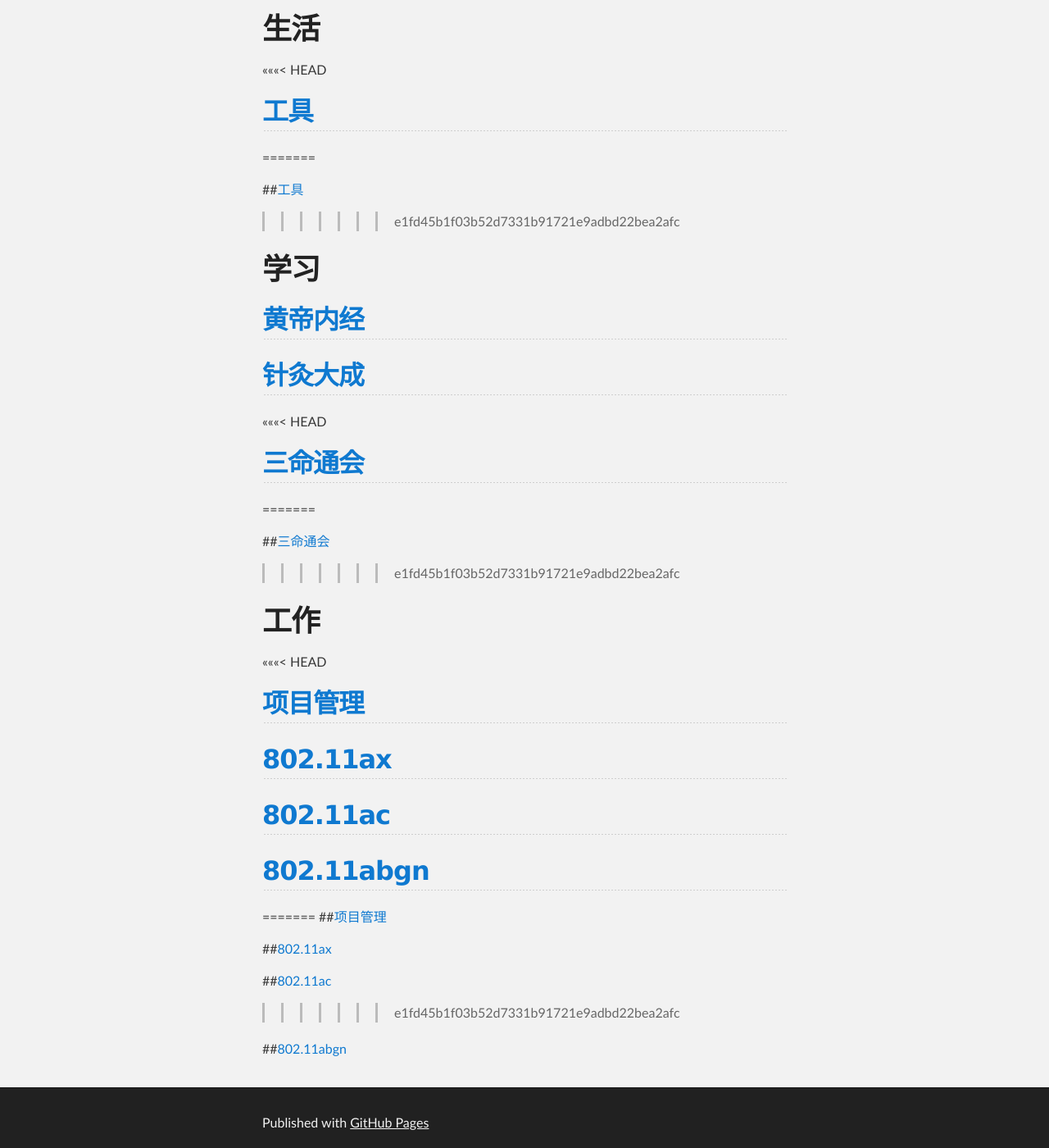
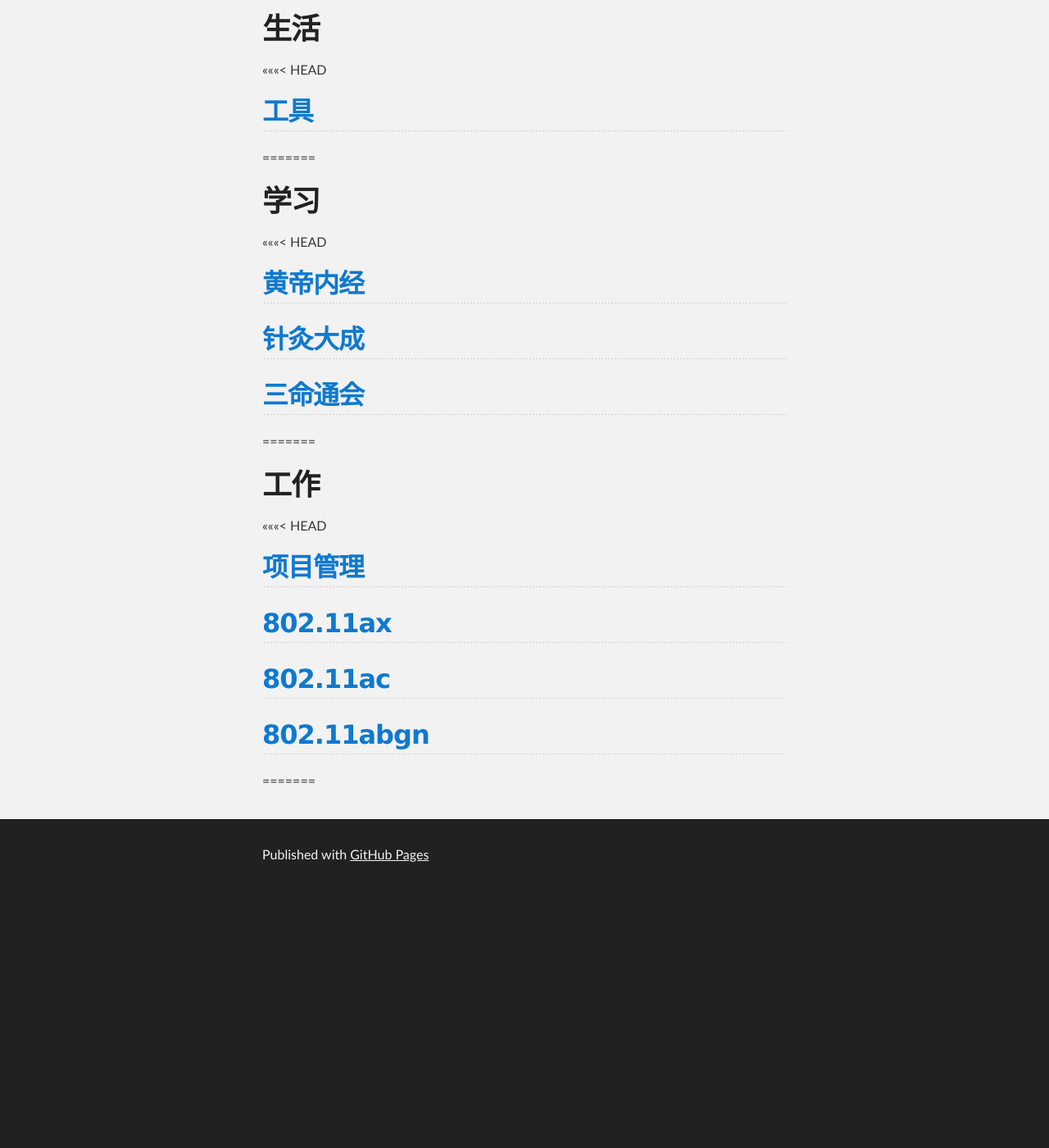
Before and after one commit to wuten/wuten.github.io, a Jekyll site: the page built from index.md, in a window 1280 px wide and 1400 px high, scrolled down 215 px. Shown: the whole window at 82% size. Built offline with Jekyll 4.4.1, drawn with Linux system fonts in a browser that asks for light colours; the repository's description, which GitHub fills in, is left out; our own code applies the rules of GitHub Pages for plain Markdown files; after the commit the page ends 1304 px from its top, so only the background shows below that.

Commit message:
Update index.md

```diff
--- a/index.md
+++ b/index.md
@@ -7,34 +7,20 @@
 ## [工具](/life/tools/index.html)
 =======
 
-##[工具](/life/tools/index.html)
->>>>>>> e1fd45b1f03b52d7331b91721e9adbd22bea2afc
 
 # 学习
-
+<<<<<<< HEAD
 ## [黄帝内经](/learn/huangdineijing/index.html)
 
 ## [针灸大成](/learn/huangdineijing/index.html)
-<<<<<<< HEAD
+
 ## [三命通会]()
 =======
 
-##[三命通会]()
->>>>>>> e1fd45b1f03b52d7331b91721e9adbd22bea2afc
-
 # 工作
-
 <<<<<<< HEAD
 ## [项目管理](/work/index.html)
 ## [802.11ax]()
 ## [802.11ac]()
 ## [802.11abgn]()
 =======
-##[项目管理](/work/index.html)
-
-##[802.11ax]()
-
-##[802.11ac]()
->>>>>>> e1fd45b1f03b52d7331b91721e9adbd22bea2afc
-
-##[802.11abgn]()
```
